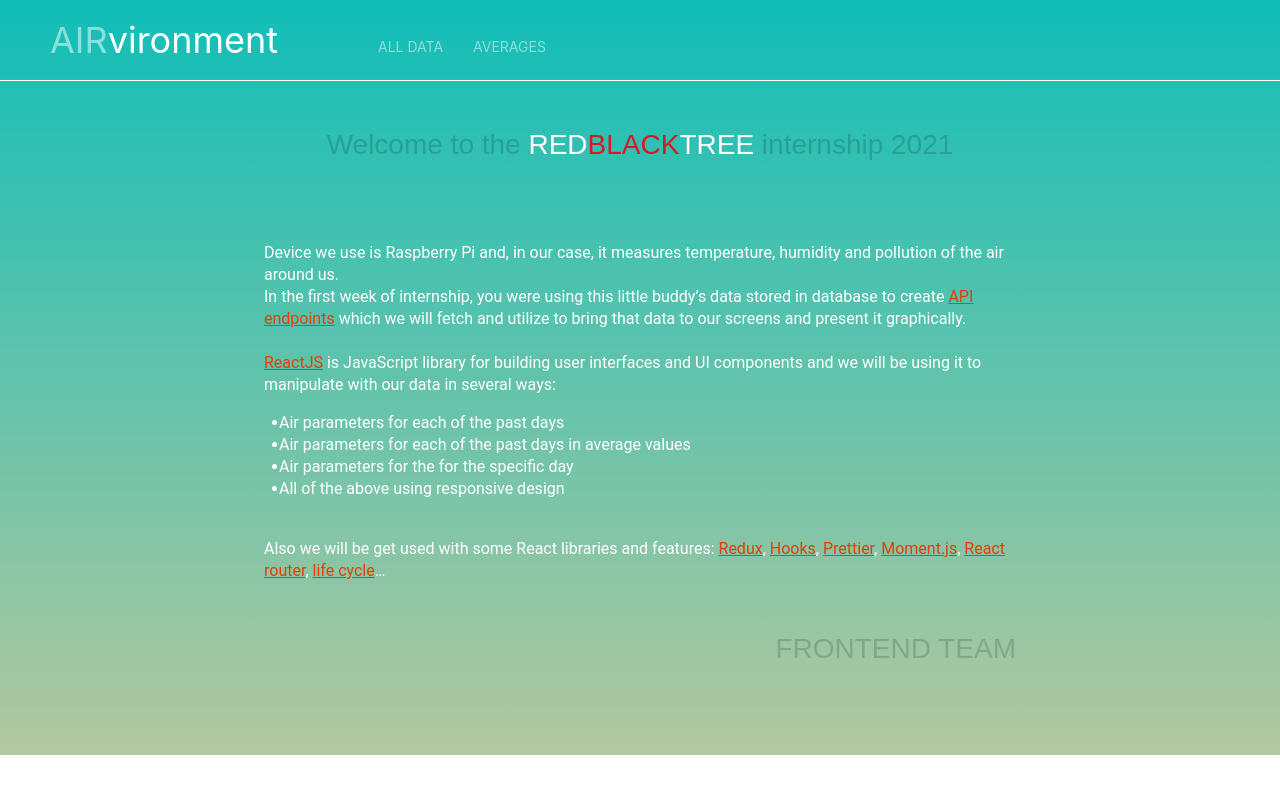
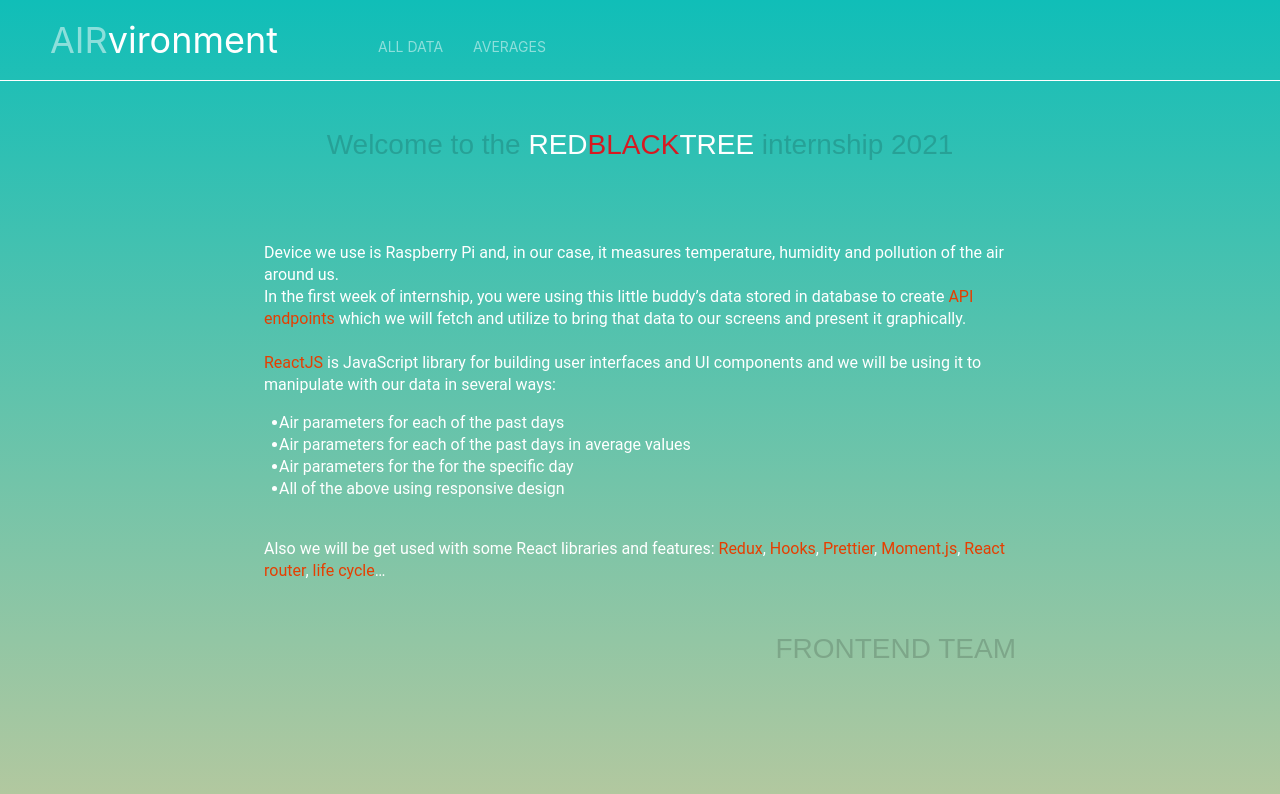
Before and after one commit to tea96/airvironment-frontend-summer, a React (Create React App) app: page / in a window 1280 px wide. Shown: the top 794 px of the page. Built offline with nearby package versions, Linux system fonts and the light colour scheme.

Commit message:
Implement routing

```diff
--- a/package.json
+++ b/package.json
@@ -10,6 +10,7 @@
     "prettier": "^2.3.2",
     "react": "^17.0.2",
     "react-dom": "^17.0.2",
+    "react-router-dom": "^5.2.0",
     "react-scripts": "4.0.3",
     "web-vitals": "^1.1.2"
   },
--- a/src/App.js
+++ b/src/App.js
@@ -1,13 +1,17 @@
 import "./App.scss";
 import { Home } from "./pages";
 import Header from "./components/Header";
+import { BrowserRouter as Router, Route } from "react-router-dom";
+import Routes from "./routes";
 
 function App() {
   return (
-    <div className="app">
-      <Header />
-      <Home />
-    </div>
+    <Router>
+      <div className="app">
+        <Header />
+        <Routes></Routes>
+      </div>
+    </Router>
   );
 }
 
--- a/src/App.scss
+++ b/src/App.scss
@@ -2,5 +2,9 @@
 .app {
   background: $background;
   width: 100vw;
-  height: calc(100vh - 45px);
+  height: calc(100vh);
+  a {
+    text-decoration: none;
+    color: $color-white;
+  }
 }
--- a/src/components/Header.js
+++ b/src/components/Header.js
@@ -1,13 +1,16 @@
 import React from "react";
 import "../assets/styles/components/Header.scss";
+import { Link } from "react-router-dom";
 
 const Header = () => {
   return (
     <div className="header">
-      <span className="airvironment">
-        <span className="air header-span-opacity">air</span>
-        <span>vironment</span>
-      </span>
+      <div className="airvironment">
+        <Link to="/">
+          <span className="air header-span-opacity">air</span>
+          <span>vironment</span>
+        </Link>
+      </div>
       <div className="navigation">
         <span className="data ">all data</span>
         <span className="average">averages</span>
--- /dev/null
+++ b/src/routes.js
@@ -0,0 +1,12 @@
+import React from "react";
+import { Route, Switch } from "react-router-dom";
+import { Home } from "./pages";
+
+const Routes = () => {
+  return (
+    <Switch>
+      <Route path="/" exact component={Home} />
+    </Switch>
+  );
+};
+export default Routes;
```
Also changed, not shown: 1 other file (tests, documents, lock files or other folders).
